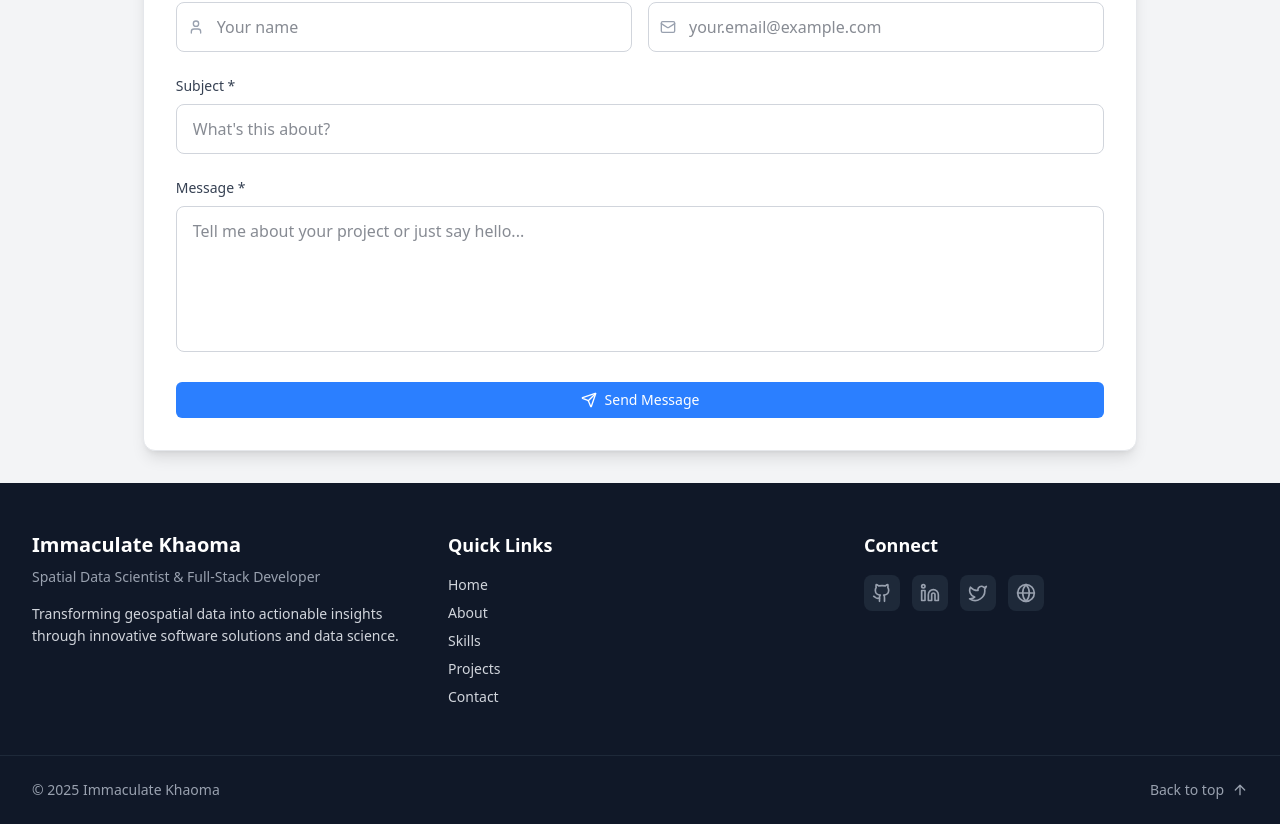
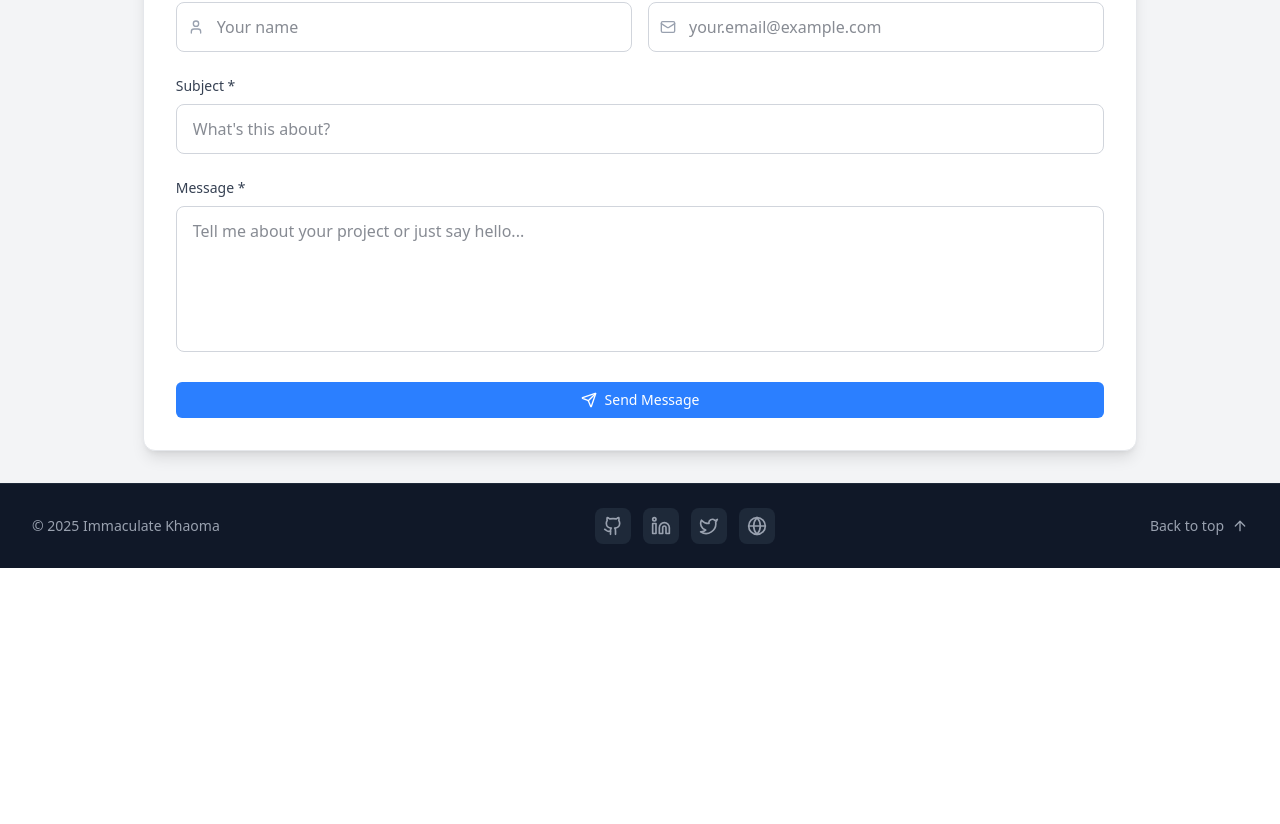
Before and after one commit to khaif-dev/Portfolio, a React (Vite) app: page / in a window 1280 px wide. Shown: the part 3847-4671 px from the top of the page. After the commit the page ends 4415 px from the top, so only its background shows below. Built offline with nearby package versions, Linux system fonts and the light colour scheme.

Commit message:
edited footer

```diff
--- a/src/components/Footer.jsx
+++ b/src/components/Footer.jsx
@@ -49,61 +49,22 @@ const Footer = () => {
     }
   ]
 
-  const skills = [
-    { icon: <Code className="w-4 h-4" />, label: "Software Development" },
-    { icon: <Database className="w-4 h-4" />, label: "Data Science" },
-    { icon: <Satellite className="w-4 h-4" />, label: "GIS & Remote Sensing" }
-  ]
-
   const scrollToTop = () => {
     window.scrollTo({ top: 0, behavior: 'smooth' })
   }
 
   return (
     <footer className="bg-gray-900 dark:bg-black text-white">
-      {/* Main Footer Content */}
-      <div className="w-full flex justify-center  px-6 md:px-8 py-12">
-        <div className="grid lg:grid-cols-3 md:grid-cols-2 gap-8">
+      <div className="border-t border-gray-800">
+        <div className="max-w-7xl mx-auto px-6 md:px-8 py-6">
+          <div className="flex flex-col md:flex-row justify-between items-center gap-4">
 
-          {/* Brand & About */}
-          <div className="space-y-4">
-            <div>
-              <h3 className="text-xl font-bold mb-2 text-white">
-                Immaculate Khaoma
-              </h3>
-              <p className="text-sm text-gray-400 mb-4">
-                Spatial Data Scientist & Full-Stack Developer
-              </p>
-              <p className="text-gray-300 text-sm leading-relaxed">
-                Transforming geospatial data into actionable insights through
-                innovative software solutions and data science.
-              </p>
+            {/* Copyright */}
+            <div className="flex items-center gap-2 text-sm text-gray-400">
+              <span>© {currentYear} Immaculate Khaoma</span>
             </div>
-          </div>
 
-          {/* Quick Links */}
-          <div className="space-y-4">
-            <h4 className="text-lg font-semibold text-white">Quick Links</h4>
-            <nav className="space-y-2">
-              {quickLinks.map((link, index) => (
-                <Link
-                  key={index}
-                  to={link.to}
-                  smooth={true}
-                  duration={600}
-                  className="block text-gray-300 hover:text-blue-400 transition-colors cursor-pointer text-sm"
-                >
-                  {link.label}
-                </Link>
-              ))}
-            </nav>
-          </div>
-
-          {/* Social & CTA */}
-          <div className="space-y-4">
-            <h4 className="text-lg font-semibold text-white">Connect</h4>
-
-            {/* Social Links */}
+             {/* Social Links */}
             <div className="flex gap-3">
               {socialLinks.map((social, index) => (
                 <a
@@ -119,19 +80,6 @@ const Footer = () => {
                   </div>
                 </a>
               ))}
-            </div>
-          </div>
-        </div>
-      </div>
-
-      {/* Bottom Bar */}
-      <div className="border-t border-gray-800">
-        <div className="max-w-7xl mx-auto px-6 md:px-8 py-6">
-          <div className="flex flex-col md:flex-row justify-between items-center gap-4">
-
-            {/* Copyright */}
-            <div className="flex items-center gap-2 text-sm text-gray-400">
-              <span>© {currentYear} Immaculate Khaoma</span>
             </div>
 
             {/* Back to Top */}
```
